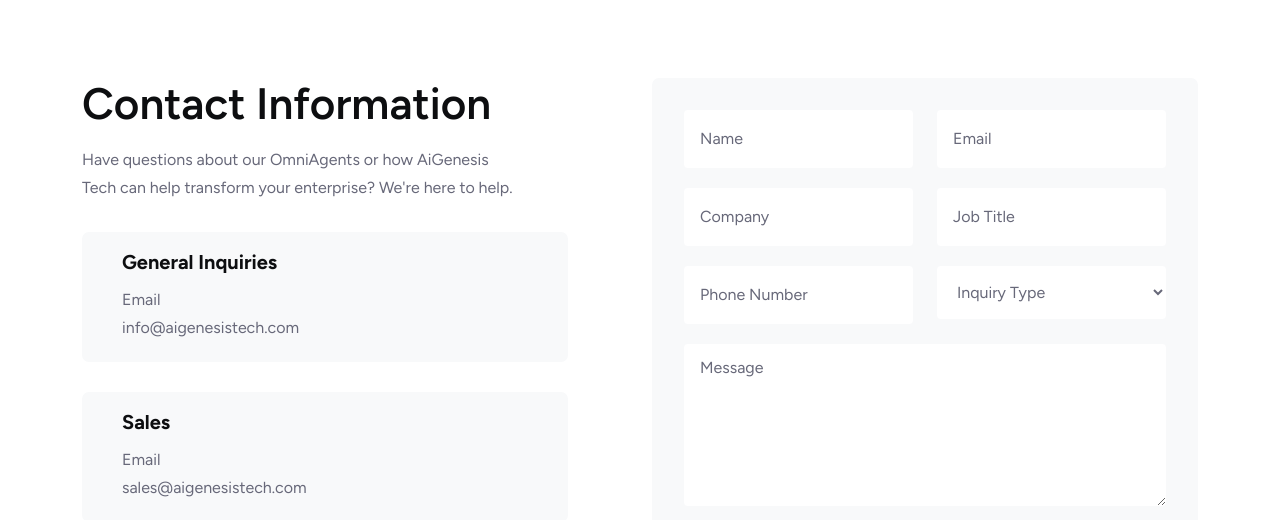
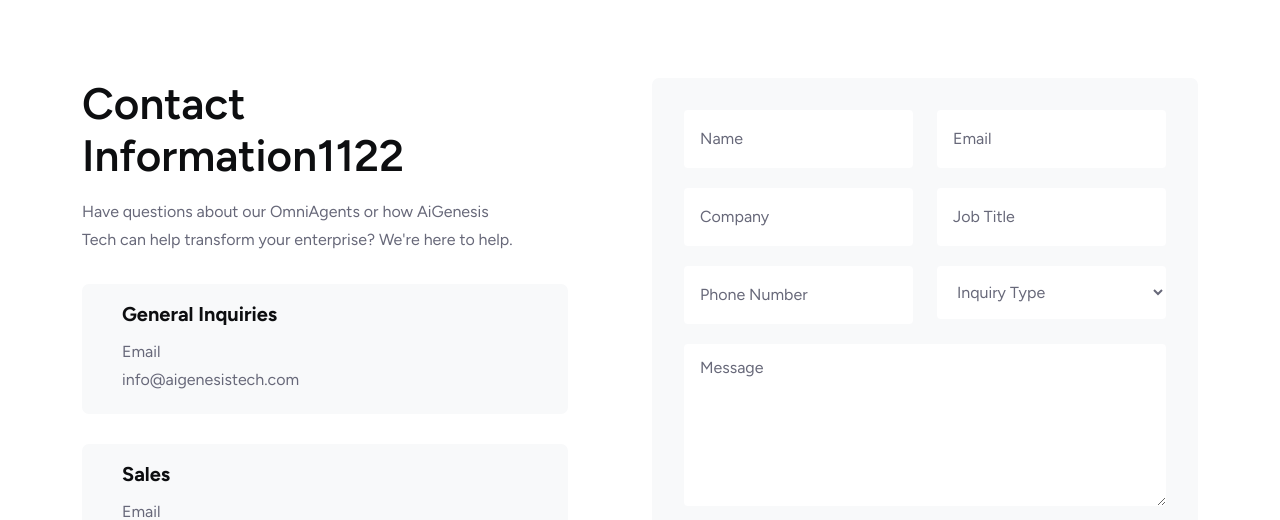
Before and after one commit to Diwakar0793/sampleproject, a plain HTML site: page contact.html in a window 1280 px wide. Shown: the part 454-974 px from the top of the page. Drawn offline with Linux system fonts and the light colour scheme; a script that the page names is missing.

Commit message:
Update contact.html

```diff
--- a/contact.html
+++ b/contact.html
@@ -658,7 +658,7 @@
         <div class="col-lg-6">
           <div class="contact-boxs">
             <div class="heading1">
-              <h2>Contact Information</h2>
+              <h2>Contact Information1122</h2>
               <div class="space16"></div>
               <p>Have questions about our OmniAgents or how AiGenesis<br>
                 Tech can help transform your enterprise? We're here to help.</p>
```
